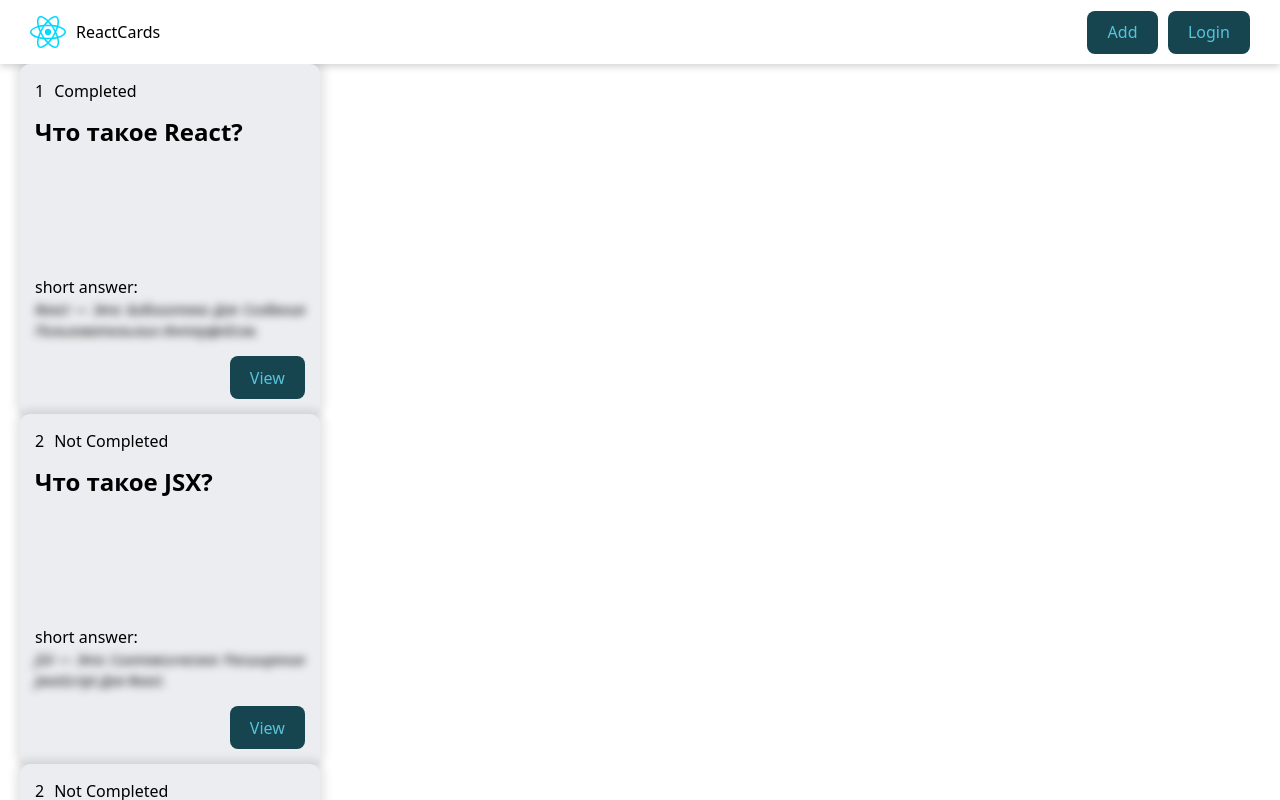
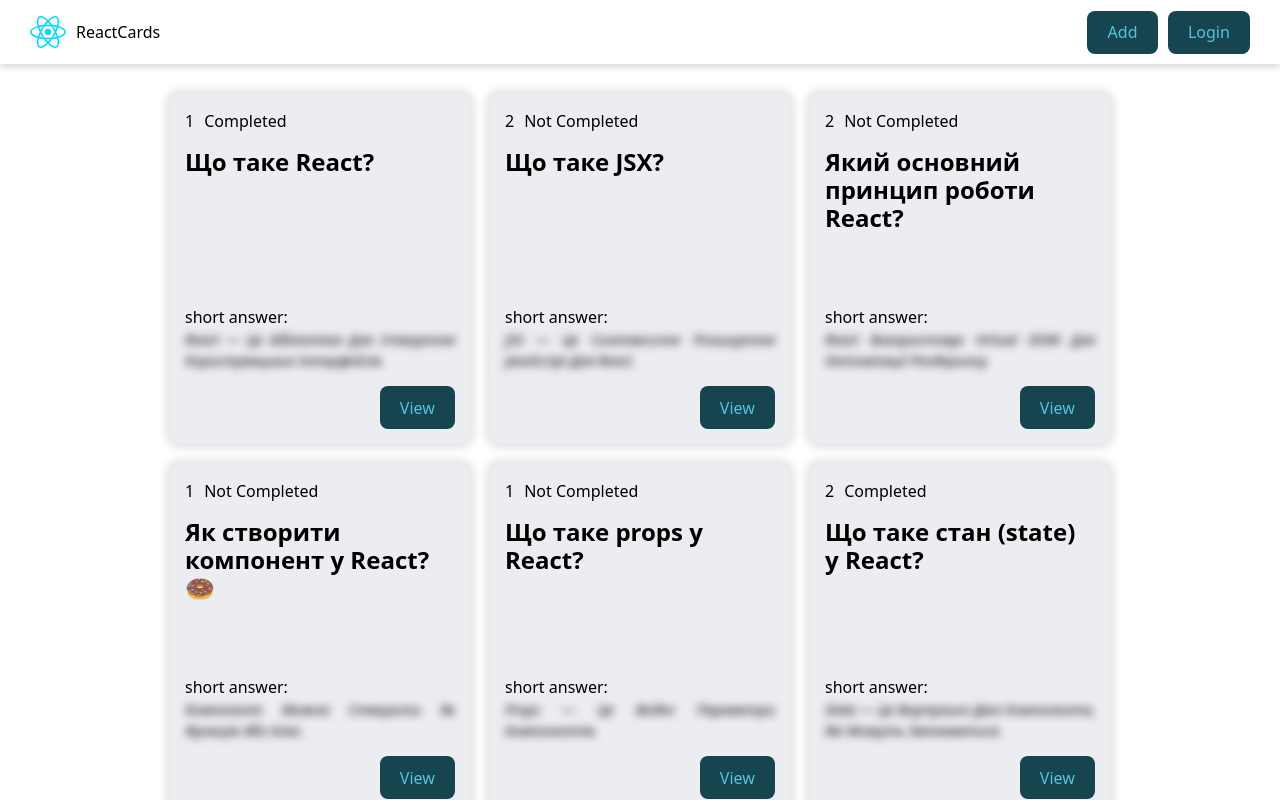
Before and after one commit to Misharkus/react-app, a React (Vite) app: page / in a window 1280 px wide. Built offline with nearby package versions, Linux system fonts and the light colour scheme; data requests are answered from the project's data file.

Commit message:
QuestionCardList and render

```diff
--- a/package.json
+++ b/package.json
@@ -7,7 +7,9 @@
     "dev": "vite",
     "build": "vite build",
     "lint": "eslint .",
-    "preview": "vite preview"
+    "preview": "vite preview",
+    "server": "json-server --watch src/db.json -p 5174",
+    "server:help": "json-server --help"
   },
   "dependencies": {
     "react": "^19.1.0",
@@ -24,6 +26,7 @@
     "eslint-plugin-react-hooks": "^5.2.0",
     "eslint-plugin-react-refresh": "^0.4.20",
     "globals": "^16.2.0",
+    "json-server": "^1.0.0-beta.3",
     "vite": "^7.0.0"
   }
 }
--- /dev/null
+++ b/src/components/QuestionCardList/QuestionCardList.jsx
@@ -0,0 +1,13 @@
+import { QuestionCard } from "../QuestionCard";
+import cls from "./QuestionCardList.module.css";
+
+export const QuestionCardList = ({ cards }) => {
+  return (
+    <div className={cls.cardList}>
+      {cards.map((card, index) => {
+        return <QuestionCard card={card} key={index} />;
+      })}
+      ;
+    </div>
+  );
+};
--- /dev/null
+++ b/src/components/QuestionCardList/QuestionCardList.module.css
@@ -0,0 +1,10 @@
+.cardList {
+    width: 100%;
+    padding: 30px 0;
+    margin: 0 auto;
+    display: flex;
+    justify-content: center;
+    align-items: center;
+    flex-wrap: wrap;
+    gap: 20px;
+}
--- /dev/null
+++ b/src/components/QuestionCardList/index.jsx
@@ -0,0 +1 @@
+export { QuestionCardList } from "./QuestionCardList";
--- /dev/null
+++ b/src/constants/index.js
@@ -0,0 +1 @@
+export const API_URL = "http://localhost:5174";
--- a/src/pages/HomePage/HomePage.jsx
+++ b/src/pages/HomePage/HomePage.jsx
@@ -1,59 +1,30 @@
+import { useState, useEffect } from "react";
 import { QuestionCard } from "../../components/QuestionCard";
+import { API_URL } from "../../constants";
+import { QuestionCardList } from "../../components/QuestionCardList";
 // import cls from "./HomePage.module.css";
 
-const cards = [
-  {
-    id: "1",
-    question: "Что такое React?",
-    answer: "React — это библиотека для создания пользовательских интерфейсов.",
-    description:
-      "React — это JavaScript-библиотека, разработанная Facebook, которая используется для построения UI с компонентным подходом. React позволяет вам создавать пользовательские интерфейсы из отдельных частей, называемых компонентами.",
-    resources: ["https://react.dev", "https://react.dev/reference/react"],
-    level: 1,
-    completed: true,
-    editDate: "03.02.2025, 19:49",
-  },
-  {
-    id: "2",
-    question: "Что такое JSX?",
-    answer: "JSX — это синтаксическое расширение JavaScript для React.",
-    description:
-      "JSX позволяет писать HTML-подобный код в JavaScript, который затем транспилируется в вызовы `React.createElement`. Он облегчает создание и визуальное представление структуры компонентов.",
-    resources: ["https://react.dev/learn/writing-markup-with-jsx"],
-    level: 2,
-    completed: false,
-    editDate: "03.02.2025, 20:25",
-  },
-  {
-    id: "3",
-    question: "Какой основной принцип работы React?",
-    answer: "React использует Virtual DOM для оптимизации рендеринга.",
-    description:
-      "React поддерживает концепцию Virtual DOM — это представление реального DOM в памяти. Когда состояние компонента изменяется, React сравнивает Virtual DOM с предыдущим состоянием и обновляет только измененные элементы на странице.",
-    resources: ["https://react.dev/learn/render-and-commit"],
-    level: 2,
-    completed: false,
-    editDate: "03.02.2025, 19:01",
-  },
-  {
-    id: "4",
-    question: "Как создать компонент в React?🍩",
-    answer: "Компонент можно создать как функцию или класс.",
-    description:
-      "Функциональные компоненты — это функции, принимающие `props` и возвращающие JSX. Классовые компоненты — это классы, наследуемые от `React.Component`, с методом `render`.",
-    resources: ["https://react.dev/learn/your-first-component"],
-    level: 1,
-    completed: false,
-    editDate: "21.02.2025, 20:26",
-  },
-];
+export const HomePage = () => {
+  const [questions, setQuestions] = useState([]);
 
-export const HomePage = () => {
+  const getQuestions = async () => {
+    try {
+      const response = await fetch(`${API_URL}/react`);
+      const questions = await response.json();
+
+      setQuestions(questions);
+      console.log("questions", questions);
+    } catch (error) {
+      console.error(error);
+    }
+  };
+
+  useEffect(() => {
+    getQuestions();
+  }, []);
   return (
     <>
-      {cards.map((card, index) => {
-        return <QuestionCard card={card} key={index} />;
-      })}
+      <QuestionCardList cards={questions} />
     </>
   );
 };
```
Also changed, not shown: src/db.json (renamed from db.json), 1 other file (tests, documents, lock files or other folders).
